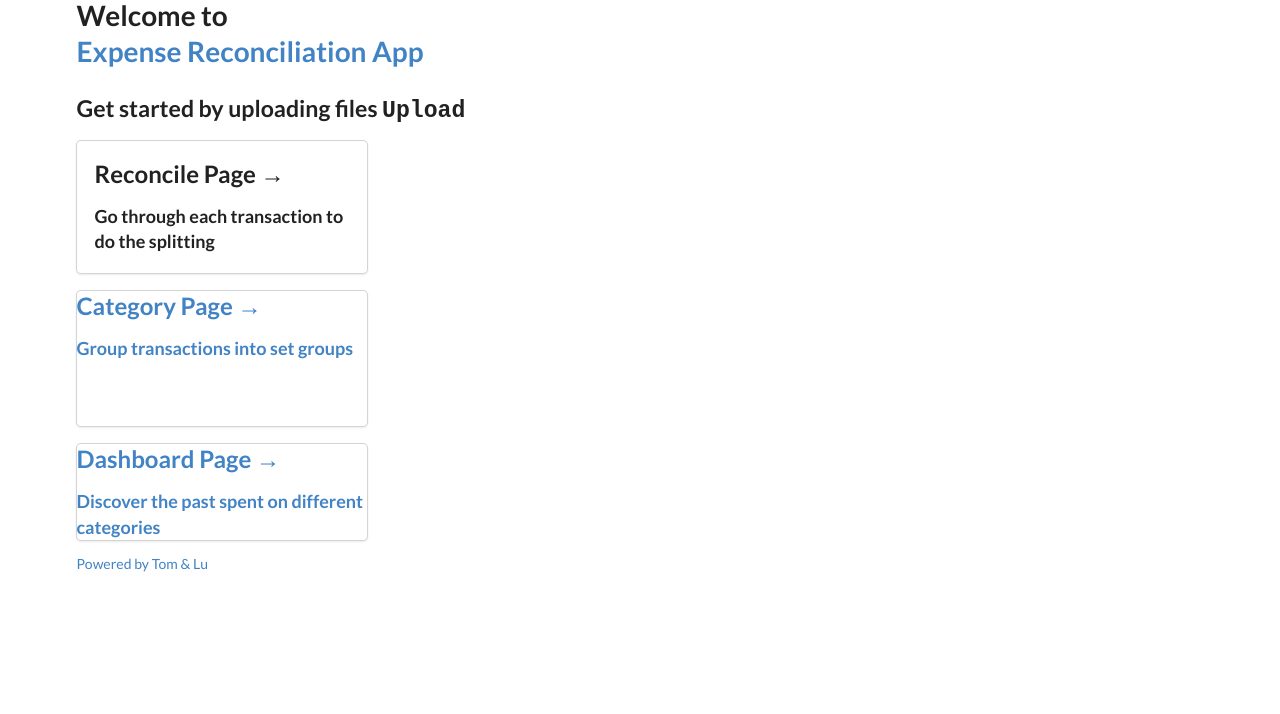
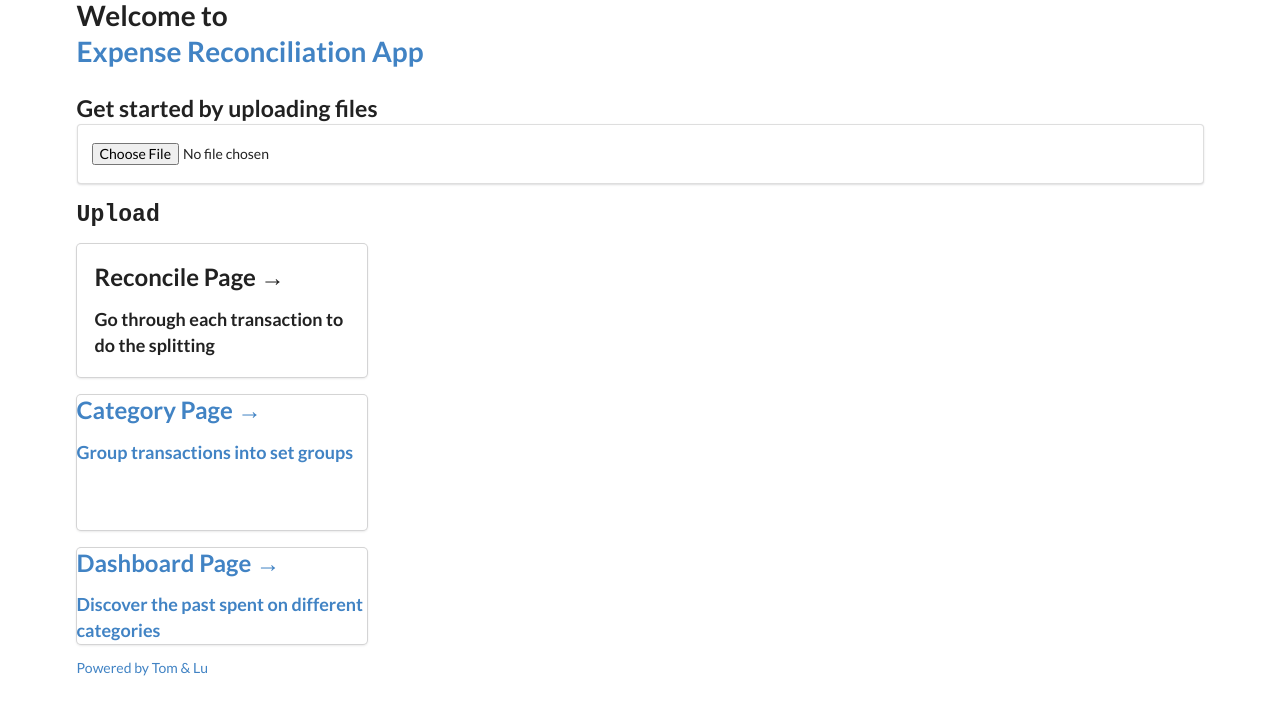
Before and after one commit to lucas3359/expense-reconciliation, a Next.js app: page / in a window 1280 px wide. Shown: the top 714 px of the page. Built offline with nearby package versions, Linux system fonts and the light colour scheme.

Commit message:
added uploadFile component

```diff
--- /dev/null
+++ b/pages/components/uploadFile.tsx
@@ -0,0 +1,30 @@
+import React, { ChangeEvent } from 'react';
+
+const UploadFile = ()=>{
+	const handleChange =(event : any) =>{
+		const reader = new FileReader()
+
+		const file : File = event.target.files[0]
+
+		reader.onloadend = () => {
+			console.log(reader.result)
+		}
+
+		if (file && file.size < 10000 && file.type === 'text/javascript') {
+			reader.readAsText(file)
+		} else {
+			alert('Bad file')
+		}
+	}
+
+	return (
+		<div className = "ui fluid segment">
+			<input type = 'file' onChange={handleChange} className="inputfile" />
+
+		</div>
+
+	)
+
+}
+
+export default UploadFile;
--- a/pages/index.js
+++ b/pages/index.js
@@ -1,6 +1,10 @@
 import Head from 'next/head'
 import Image from 'next/image'
 import Link from 'next/link'
+
+import UploadFile from './components/uploadFile';
+
+
 
 export default function Home() {
   return (
@@ -19,6 +23,7 @@ export default function Home() {
 
         <p className="ui header">
         Get started by uploading files{' '}
+        <UploadFile/>
           <code className="ui code">Upload</code>
         </p>
 
```
